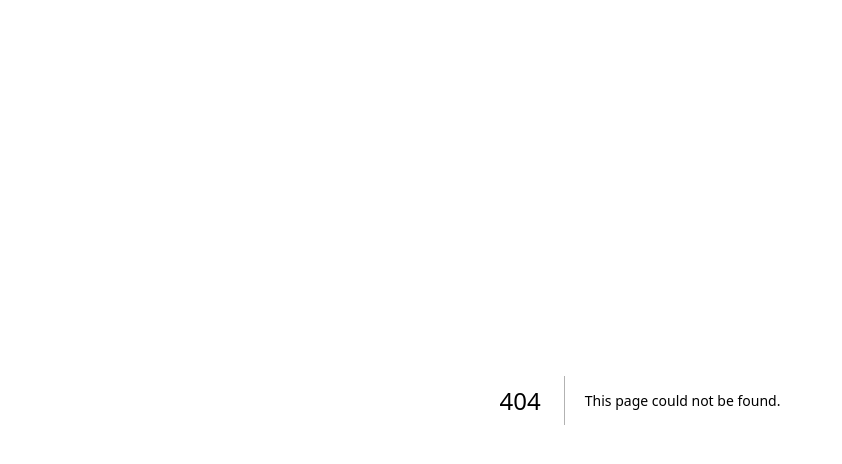
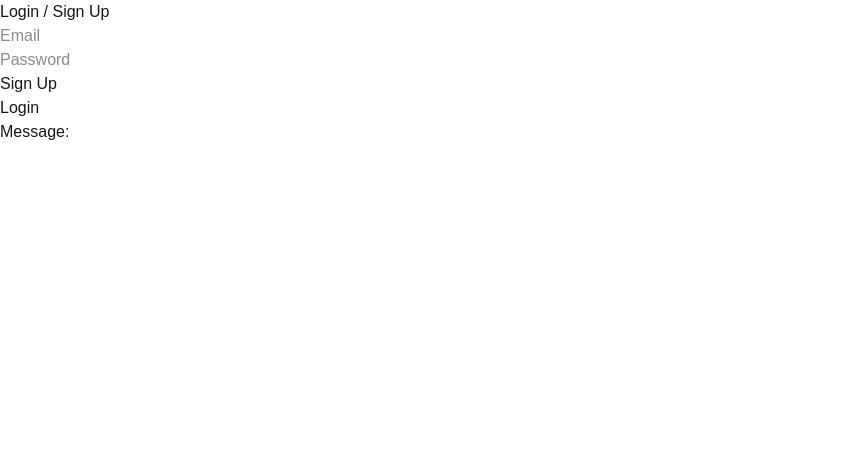
Before and after one commit to Aarav-J/bridge, a Next.js app in the folder client/my-app/: page /login in a window 1280 px wide. Before the commit this address had no page. Shown: the top 464 px of the page, without its empty margins (0-842 px from the left). Built offline with nearby package versions, Linux system fonts and the light colour scheme; no server answers.

Commit message:
supabase setup and sample login/signup page

```diff
--- /dev/null
+++ b/client/my-app/src/app/login/page.tsx
@@ -0,0 +1,52 @@
+"use client";
+
+import { useState } from 'react';
+import { supabase } from '../../utils/supabaseClient';
+
+export default function LoginPage() {
+  const [email, setEmail] = useState('');
+  const [password, setPassword] = useState('');
+  const [message, setMessage] = useState('');
+
+  async function signUp(email: string, password: string) {
+    const { data, error } = await supabase.auth.signUp({ email, password });
+    if (error) setMessage(error.message);
+    else setMessage('Sign up successful! Please check your email.');
+  }
+
+  async function signIn(email: string, password: string) {
+    const { data, error } = await supabase.auth.signInWithPassword({ email, password });
+    if (error) setMessage(error.message);
+    else setMessage('login success!');
+  }
+
+  return (
+    <div>
+      <h1>Login / Sign Up</h1>
+      <div>
+        <input
+          type="email"
+          placeholder="Email"
+          value={email}
+          onChange={e => setEmail(e.target.value)}
+          style={{ width: '25%' }}
+        />
+      </div>
+      <div>
+        <input
+          type="password"
+          placeholder="Password"
+          value={password}
+          onChange={e => setPassword(e.target.value)}
+        />
+      </div>
+      <div>
+        <button onClick={() => signUp(email, password)}>Sign Up</button>
+      </div>
+      <div>
+        <button onClick={() => signIn(email, password)}>Login</button>
+      </div>
+      <p>Message: {message}</p>
+    </div>
+  );
+}
--- /dev/null
+++ b/client/my-app/src/utils/supabaseClient.ts
@@ -0,0 +1,6 @@
+import { createClient } from '@supabase/supabase-js';
+
+const supabaseUrl = process.env.NEXT_PUBLIC_SUPABASE_URL!;
+const supabaseAnonKey = process.env.NEXT_PUBLIC_SUPABASE_ANON_KEY!;
+
+export const supabase = createClient(supabaseUrl, supabaseAnonKey);
```
